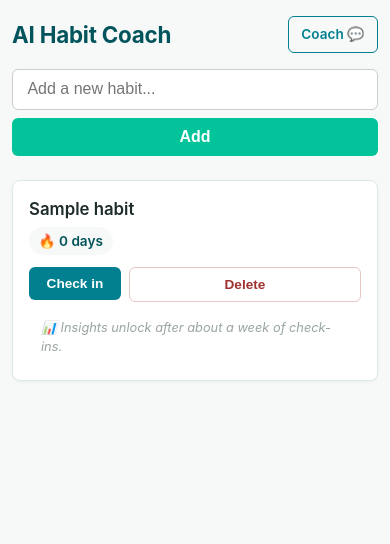
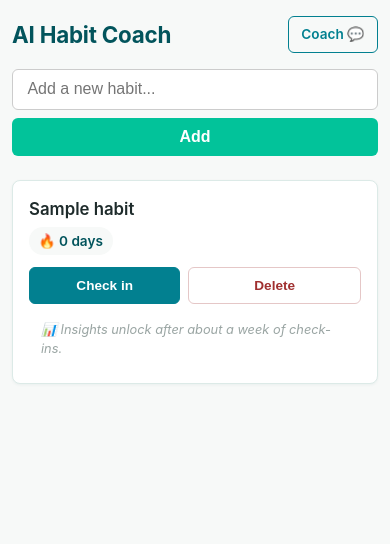
Before and after one commit to Anushkabajpai003/ai-habit-coach, a Flask app: page / in a window 390 px wide. Shown: the top 544 px of the page. Run offline with Flask 3, Linux system fonts and the light colour scheme; tables that the repository leaves empty hold one stand-in row (values such as "Sample post").

Commit message:
Day 8: Fix duplicate habit race condition, XSS risk in delete modal, mobile button sizing, defensive error handling

```diff
--- a/app.py
+++ b/app.py
@@ -5,6 +5,7 @@ AI Habit Coach — Flask application entry point.
 import os
 from datetime import date
 from flask import Flask, render_template, request, redirect, url_for, session, flash
+from sqlalchemy.exc import IntegrityError
 from models import db, Habit, CheckIn
 from utils import calculate_streak, already_checked_in_today, detect_pattern
 from ai_coach import get_motivational_message, get_pattern_insight, get_coach_reply
@@ -18,11 +19,14 @@ if database_url.startswith('postgres://'):
 app.config['SQLALCHEMY_DATABASE_URI'] = database_url
 app.config['SQLALCHEMY_TRACK_MODIFICATIONS'] = False
 app.config['SECRET_KEY'] = os.environ.get('SECRET_KEY', 'dev-secret-key-change-in-production')
+app.config['MAX_CONTENT_LENGTH'] = 16 * 1024
 
 db.init_app(app)
 
 with app.app_context():
     db.create_all()
+
+MAX_CHAT_TURNS = 12
 
 
 def get_habits_summary():
@@ -69,9 +73,14 @@ def add_habit():
         flash(f"You already have a habit called '{name}'.")
         return redirect(url_for('home'))
 
-    new_habit = Habit(name=name)
-    db.session.add(new_habit)
-    db.session.commit()
+    try:
+        new_habit = Habit(name=name)
+        db.session.add(new_habit)
+        db.session.commit()
+    except IntegrityError:
+        db.session.rollback()
+        flash("That habit couldn't be added — please try again.")
+
     return redirect(url_for('home'))
 
 
@@ -79,9 +88,12 @@ def add_habit():
 def delete_habit(habit_id):
     habit = Habit.query.get(habit_id)
     if habit:
+        habit_name = habit.name
         db.session.delete(habit)
         db.session.commit()
-        flash(f"Deleted '{habit.name}'.")
+        flash(f"Deleted '{habit_name}'.")
+    else:
+        flash("That habit no longer exists.")
     return redirect(url_for('home'))
 
 
@@ -89,15 +101,21 @@ def delete_habit(habit_id):
 def checkin_habit(habit_id):
     habit = Habit.query.get(habit_id)
     if not habit:
+        flash("That habit no longer exists.")
         return redirect(url_for('home'))
 
     today = date.today()
     existing = CheckIn.query.filter_by(habit_id=habit.id, date=today).first()
 
     if not existing:
-        new_checkin = CheckIn(habit_id=habit.id, date=today, done=True)
-        db.session.add(new_checkin)
-        db.session.commit()
+        try:
+            new_checkin = CheckIn(habit_id=habit.id, date=today, done=True)
+            db.session.add(new_checkin)
+            db.session.commit()
+        except IntegrityError:
+            # Another request already created today's check-in
+            # (e.g. rapid double-click) — safe to ignore, not an error.
+            db.session.rollback()
 
     streak = calculate_streak(habit)
     message = get_motivational_message(habit.name, streak)
@@ -107,6 +125,11 @@ def checkin_habit(habit_id):
 
 @app.route('/habits/<int:habit_id>/uncheck', methods=['POST'])
 def uncheck_habit(habit_id):
+    habit = Habit.query.get(habit_id)
+    if not habit:
+        flash("That habit no longer exists.")
+        return redirect(url_for('home'))
+
     today = date.today()
     existing = CheckIn.query.filter_by(habit_id=habit_id, date=today).first()
     if existing:
@@ -129,12 +152,15 @@ def coach_send():
         chat_history = session.get('chat_history', [])
         habits_summary = get_habits_summary()
 
-        reply = get_coach_reply(habits_summary, chat_history, user_message)
+        try:
+            reply = get_coach_reply(habits_summary, chat_history, user_message)
+        except Exception:
+            reply = "Sorry, I had trouble responding just now — could you try saying that again?"
 
         chat_history.append({'role': 'user', 'content': user_message})
         chat_history.append({'role': 'assistant', 'content': reply})
 
-        session['chat_history'] = chat_history[-20:]
+        session['chat_history'] = chat_history[-(MAX_CHAT_TURNS * 2):]
 
     return redirect(url_for('coach'))
 
@@ -152,7 +178,14 @@ def not_found(e):
 
 @app.errorhandler(500)
 def server_error(e):
+    db.session.rollback()
     return render_template('error.html', message="Something went wrong on our end. Please try again."), 500
+
+
+@app.errorhandler(413)
+def payload_too_large(e):
+    flash("That input was too large.")
+    return redirect(url_for('home'))
 
 
 if __name__ == '__main__':
--- a/models.py
+++ b/models.py
@@ -11,7 +11,7 @@ db = SQLAlchemy()
 
 class Habit(db.Model):
     id = db.Column(db.Integer, primary_key=True)
-    name = db.Column(db.String(100), nullable=False)
+    name = db.Column(db.String(100), nullable=False, unique=True)
     created_at = db.Column(db.DateTime, default=datetime.utcnow)
 
     check_ins = db.relationship(
--- a/static/style.css
+++ b/static/style.css
@@ -55,6 +55,18 @@ body {
     min-height: 100vh;
     display: flex;
     flex-direction: column;
+}
+
+.visually-hidden {
+    position: absolute;
+    width: 1px;
+    height: 1px;
+    padding: 0;
+    margin: -1px;
+    overflow: hidden;
+    clip: rect(0, 0, 0, 0);
+    white-space: nowrap;
+    border: 0;
 }
 
 .container {
@@ -201,23 +213,43 @@ h1 {
 .habit-actions {
     display: flex;
     gap: var(--space-2);
-    flex-wrap: wrap;
+    align-items: stretch;
+}
+
+.habit-actions form {
+    flex: 1 1 0;
+    min-width: 0;
+    display: flex;
+}
+
+.checkin-btn,
+.delete-btn {
+    flex: 1 1 0;
+    width: 100%;
+    min-width: 0;
+    box-sizing: border-box;
+    border-radius: var(--radius-sm);
+    cursor: pointer;
+    font-size: var(--font-size-sm);
+    font-weight: 600;
+    padding: 0.55rem 0.6rem;
+    line-height: 1.3;
+    text-align: center;
+    white-space: nowrap;
+    overflow: hidden;
+    text-overflow: ellipsis;
 }
 
 .checkin-btn {
     background-color: var(--color-primary);
     color: white;
-    border: none;
-    padding: 0.55rem 1.1rem;
-    border-radius: var(--radius-sm);
-    cursor: pointer;
-    font-size: var(--font-size-sm);
-    font-weight: 600;
+    border: 1px solid var(--color-primary);
     transition: background-color var(--transition-fast), transform var(--transition-fast);
 }
 
 .checkin-btn:hover {
     background-color: var(--color-primary-dark);
+    border-color: var(--color-primary-dark);
 }
 
 .checkin-btn:active {
@@ -226,6 +258,7 @@ h1 {
 
 .checkin-btn.checked {
     background-color: var(--color-accent);
+    border-color: var(--color-accent);
 }
 
 .checkin-btn:focus-visible {
@@ -237,11 +270,6 @@ h1 {
     background-color: transparent;
     color: var(--color-danger);
     border: 1px solid #e5c7c7;
-    padding: 0.55rem 1.1rem;
-    border-radius: var(--radius-sm);
-    cursor: pointer;
-    font-size: var(--font-size-sm);
-    font-weight: 600;
     transition: background-color var(--transition-fast);
 }
 
@@ -427,7 +455,6 @@ h1 {
     margin-bottom: var(--space-2);
 }
 
-/* Modal for delete confirmation */
 .modal-overlay {
     display: none;
     position: fixed;
@@ -546,15 +573,6 @@ h1 {
         align-self: flex-start;
     }
 
-    .habit-actions {
-        width: 100%;
-    }
-
-    .checkin-btn, .delete-btn {
-        flex: 1;
-        text-align: center;
-    }
-
     .chat-form {
         flex-direction: column;
     }
@@ -577,4 +595,9 @@ h1 {
     .habit-item {
         padding: var(--space-3);
     }
+
+    .checkin-btn, .delete-btn {
+        font-size: 0.78rem;
+        padding: 0.5rem 0.4rem;
+    }
 }
--- a/templates/index.html
+++ b/templates/index.html
@@ -15,7 +15,7 @@
 
         {% with messages = get_flashed_messages() %}
             {% if messages %}
-                <div class="flash-messages">
+                <div class="flash-messages" role="status" aria-live="polite">
                     {% for msg in messages %}
                         <div class="flash-message">{{ msg }}</div>
                     {% endfor %}
@@ -24,14 +24,15 @@
         {% endwith %}
 
         <form action="{{ url_for('add_habit') }}" method="POST" class="add-habit-form">
-            <input type="text" name="name" placeholder="Add a new habit..." required maxlength="100" autocomplete="off">
+            <label for="habitNameInput" class="visually-hidden">Habit name</label>
+            <input type="text" id="habitNameInput" name="name" placeholder="Add a new habit..." required maxlength="100" autocomplete="off">
             <button type="submit">Add</button>
         </form>
 
         {% if habits %}
             <ul class="habit-list">
                 {% for habit in habits %}
-                    <li class="habit-item">
+                    <li class="habit-item" data-habit-id="{{ habit.id }}" data-habit-name="{{ habit.name }}">
                         <div class="habit-row">
                             <span class="habit-name">{{ habit.name }}</span>
                             <span class="streak-badge">🔥 {{ habit.streak }} day{{ 's' if habit.streak != 1 else '' }}</span>
@@ -40,7 +41,7 @@
                         <div class="habit-actions">
                             {% if habit.checked_in_today %}
                                 <form action="{{ url_for('uncheck_habit', habit_id=habit.id) }}" method="POST">
-                                    <button type="submit" class="checkin-btn checked">✓ Checked in today</button>
+                                    <button type="submit" class="checkin-btn checked" title="Checked in today — click to undo">✓ Done today</button>
                                 </form>
                             {% else %}
                                 <form action="{{ url_for('checkin_habit', habit_id=habit.id) }}" method="POST">
@@ -48,11 +49,11 @@
                                 </form>
                             {% endif %}
 
-                            <button type="button" class="delete-btn" onclick="openDeleteModal({{ habit.id }}, '{{ habit.name|escape }}')">Delete</button>
+                            <button type="button" class="delete-btn js-delete-trigger" aria-haspopup="dialog">Delete</button>
                         </div>
 
                         {% if ai_message and ai_habit_id == habit.id %}
-                            <div class="ai-message">💬 {{ ai_message }}</div>
+                            <div class="ai-message" role="status">💬 {{ ai_message }}</div>
                         {% endif %}
 
                         {% if habit.insight %}
@@ -72,13 +73,13 @@
         {% endif %}
     </div>
 
-    <div class="modal-overlay" id="deleteModal">
+    <div class="modal-overlay" id="deleteModal" role="dialog" aria-modal="true" aria-labelledby="deleteModalTitle">
         <div class="modal-box">
-            <h3>Delete habit?</h3>
+            <h3 id="deleteModalTitle">Delete habit?</h3>
             <p id="deleteModalText">Are you sure you want to delete this habit? This will also remove all of its check-in history. This can't be undone.</p>
             <form id="deleteForm" method="POST">
                 <div class="modal-actions">
-                    <button type="button" class="modal-btn-cancel" onclick="closeDeleteModal()">Cancel</button>
+                    <button type="button" class="modal-btn-cancel" id="deleteCancelBtn">Cancel</button>
                     <button type="submit" class="modal-btn-confirm">Delete</button>
                 </div>
             </form>
@@ -90,23 +91,42 @@
     </footer>
 
     <script>
+        var activeModal = document.getElementById('deleteModal');
+        var deleteForm = document.getElementById('deleteForm');
+        var deleteModalText = document.getElementById('deleteModalText');
+        var lastFocusedElement = null;
+
         function openDeleteModal(habitId, habitName) {
-            document.getElementById('deleteModalText').textContent =
+            deleteModalText.textContent =
                 "Are you sure you want to delete '" + habitName + "'? This will also remove all of its check-in history. This can't be undone.";
-            document.getElementById('deleteForm').action = '/habits/' + habitId + '/delete';
-            document.getElementById('deleteModal').classList.add('active');
+            deleteForm.action = '/habits/' + habitId + '/delete';
+            activeModal.classList.add('active');
+            lastFocusedElement = document.activeElement;
+            document.querySelector('.modal-btn-cancel').focus();
         }
 
         function closeDeleteModal() {
-            document.getElementById('deleteModal').classList.remove('active');
+            activeModal.classList.remove('active');
+            if (lastFocusedElement) lastFocusedElement.focus();
         }
 
-        document.getElementById('deleteModal').addEventListener('click', function(e) {
+        document.querySelectorAll('.js-delete-trigger').forEach(function(btn) {
+            btn.addEventListener('click', function() {
+                var item = btn.closest('.habit-item');
+                var habitId = item.getAttribute('data-habit-id');
+                var habitName = item.getAttribute('data-habit-name');
+                openDeleteModal(habitId, habitName);
+            });
+        });
+
+        document.getElementById('deleteCancelBtn').addEventListener('click', closeDeleteModal);
+
+        activeModal.addEventListener('click', function(e) {
             if (e.target === this) closeDeleteModal();
         });
 
         document.addEventListener('keydown', function(e) {
-            if (e.key === 'Escape') closeDeleteModal();
+            if (e.key === 'Escape' && activeModal.classList.contains('active')) closeDeleteModal();
         });
     </script>
 </body>
```
Also changed, not shown: ai_coach.py (+10 -7 lines), docs/DAY8-SUMMARY.md (added, +85 -0 lines).
